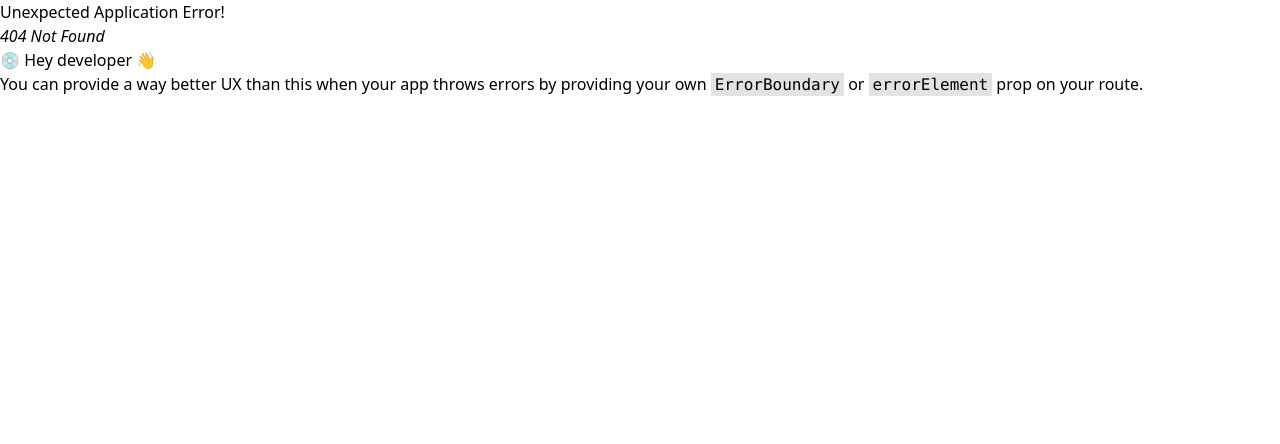
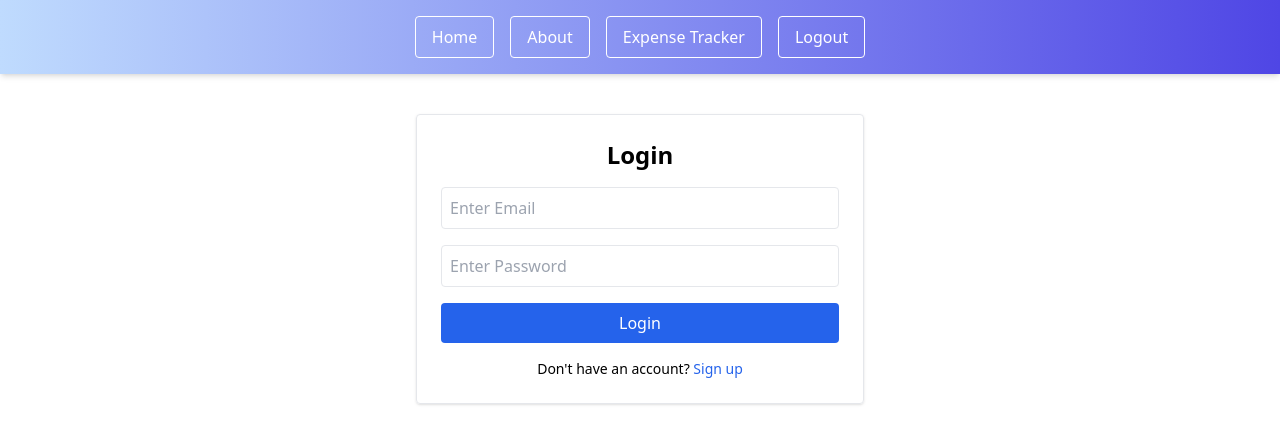
Before and after one commit to vishalsharma2907/Expense-Tracker, a React (Vite) app: page /login in a window 1280 px wide. Before the commit this address had no page. Shown: the top 444 px of the page. Built offline with nearby package versions, Linux system fonts and the light colour scheme; sample sign-in values are in the browser's storage.

Commit message:
added css to navbar/Login,Signup page functionality added /added ProtectedRoute restricted unless the user is logged in

```diff
--- a/src/App.jsx
+++ b/src/App.jsx
@@ -8,6 +8,9 @@ import Home from './pages/Home'
 import About from './pages/About'
 import Expenses from './pages/Expenses'
 import { Toaster } from 'react-hot-toast'
+import Signup from './pages/Signup'
+import Login from './pages/Login'
+import ProtectedRoute from './components/ProtectedRoute'
 
 const router=createBrowserRouter([
   {
@@ -33,10 +36,33 @@ const router=createBrowserRouter([
     element :(
       <>
       <Navbar/>
+      <ProtectedRoute>
       <Expenses/>
+      </ProtectedRoute>
       </>
     ),
   },
+
+  {
+    path:"/signup",
+    element :(
+      <>
+      <Navbar/>
+      <Signup/>
+      </>
+    ),
+  },
+   {
+    path:"/login",
+    element :(
+      <>
+      <Navbar/>
+      <Login/>
+      </>
+    ),
+  },
+
+
 ])
 const App = () => {
   return (
--- a/src/components/Navbar.jsx
+++ b/src/components/Navbar.jsx
@@ -1,13 +1,48 @@
 //!Shows navigation links to move between pages like Home, About, ExpenseForm, etc.
 import React from 'react'
-import { NavLink } from 'react-router-dom'
+import { NavLink, useNavigate } from 'react-router-dom'
 
 const Navbar = () => {
+
+  const navigate = useNavigate();
+  const currentUser = JSON.parse(localStorage.getItem("currentUser"));
+
+  const handleLogout = () => {
+    localStorage.removeItem("currentUser");
+    navigate("/login");
+  };
+
   return (
-    <div className='flex justify-center gap-8 p-4 shadow-md bg-gradient-to-r from-slate-200 to-slate-50'>
-        <NavLink to="/" className="px-4 py-2 border border-black rounded hover:bg-gray-400">Home</NavLink>
-        <NavLink to="/about" className="px-4 py-2 border border-black rounded hover:bg-gray-400">About</NavLink>
-        <NavLink to="/expenses" className="px-4 py-2 border border-black rounded hover:bg-gray-400">Expense Tracker</NavLink>
+    <div className='flex justify-center gap-4 p-4 shadow-md bg-gradient-to-r from-blue-200 to-indigo-600'>
+        <NavLink to="/" className="px-4 py-2 rounded text-white border border-white
+               hover:bg-white hover:text-blue-600 hover:shadow-md
+               transition-all duration-300 transform hover:scale-105">Home</NavLink>
+        <NavLink to="/about" className="px-4 py-2 rounded text-white border border-white
+               hover:bg-white hover:text-blue-600 hover:shadow-md
+               transition-all duration-300 transform hover:scale-105">About</NavLink>
+        <NavLink to="/expenses" className="px-4 py-2 rounded text-white border border-white
+               hover:bg-white hover:text-blue-600 hover:shadow-md
+               transition-all duration-300 transform hover:scale-105">Expense Tracker</NavLink>
+        {!currentUser ? (
+        <>
+        <NavLink to="/signup" className="px-4 py-2 rounded text-white border border-white
+               hover:bg-white hover:text-blue-600 hover:shadow-md
+               transition-all duration-300 transform hover:scale-105">Sign Up</NavLink>
+        <NavLink to="/login" className="px-4 py-2 rounded text-white border border-white
+               hover:bg-white hover:text-blue-600 hover:shadow-md
+               transition-all duration-300 transform hover:scale-105">Login</NavLink>
+        </>
+        ):(
+          <button
+          onClick={handleLogout}
+          className="px-4 py-2 rounded text-white border border-white
+               hover:bg-white hover:text-blue-600 hover:shadow-md
+               transition-all duration-300 transform hover:scale-105"
+        >
+          Logout
+        </button>
+        )}
+
     </div>
   )
 }
--- /dev/null
+++ b/src/components/ProtectedRoute.jsx
@@ -0,0 +1,15 @@
+//!component to wrap other pages that should be restricted unless the user is logged in.
+
+import React from 'react'
+import { Navigate } from 'react-router-dom'
+
+const ProtectedRoute = ({children}) => {
+    const currentUser =JSON.parse(localStorage.getItem("currentUser"))
+
+    if(!currentUser){
+        return <Navigate to="/login" replace/>
+    }
+  return  children;
+}
+
+export default ProtectedRoute
--- /dev/null
+++ b/src/pages/Login.jsx
@@ -0,0 +1,67 @@
+//!Login page for new user
+
+import React, { useState } from 'react'
+import toast from 'react-hot-toast';
+import { NavLink, useNavigate } from 'react-router-dom';
+
+const Login = () => {
+
+    const [email, setEmail] = useState("");
+  const [password, setPassword] = useState("");
+  const navigate = useNavigate();
+
+  const handleLogin=(e)=>{
+    e.preventDefault()
+    const users = JSON.parse(localStorage.getItem("users")) || [];
+    const existingUser = users.find(
+      (u) => u.email === email && u.password === password
+    );
+
+     if (existingUser) {
+      localStorage.setItem("currentUser", JSON.stringify(existingUser));
+      toast.success("Logged in successfully!");
+      navigate("/"); // redirect to Home or Expenses
+    } else {
+      toast.error("Invalid email or password.");
+    }
+  }
+  return (
+   <form
+   onSubmit={handleLogin}
+   className="max-w-md mx-auto mt-10 p-6 border rounded shadow"
+   >
+     <h2 className="text-2xl font-bold mb-4 text-center">Login</h2>
+    <input
+    type="email"
+    placeholder='Enter Email'
+    value={email}
+    onChange={(e)=>setEmail(e.target.value)}
+    className="w-full p-2 mb-4 border rounded"
+    />
+
+    <input
+    type="password"
+    placeholder='Enter Password'
+    value={password}
+    onChange={(e)=>setPassword(e.target.value)}
+    className="w-full p-2 mb-4 border rounded"
+    />
+
+    <button
+    type='submit'
+    className="w-full bg-blue-600 text-white py-2 rounded hover:bg-blue-700"
+    >
+        Login
+    </button>
+
+    <p className="text-sm text-center mt-4">
+  Don't have an account?{" "}
+  <NavLink to="/signup" className="text-blue-600 hover:underline">
+    Sign up
+  </NavLink>
+</p>
+   </form>
+  )
+}
+
+export default Login
--- /dev/null
+++ b/src/pages/Signup.jsx
@@ -0,0 +1,69 @@
+//!Sign Up page for new user
+
+import React, { useState } from 'react'
+import toast from 'react-hot-toast';
+import { NavLink, useNavigate } from 'react-router-dom';
+
+const Signup = () => {
+
+    const [email, setEmail] = useState("");
+  const [password, setPassword] = useState("");
+  const navigate =useNavigate()
+
+  const handleSignup=(e)=>{
+    e.preventDefault()
+    if (!email || !password) {
+      toast.error("All fields are required!");
+      return;
+    }
+
+    const users =JSON.parse(localStorage.getItem("users"))||[]
+    const userExists = users.find((user)=>user.email ===email);
+    if (userExists) {
+        toast.error("User already exists!");
+      return;
+    }
+
+    const newUSer={email,password}
+    users.push(newUSer)
+    localStorage.setItem("users", JSON.stringify(users));
+    toast.success("Signup successful! Please log in.");
+    navigate("/login");
+  }
+
+  return (
+    <div className="max-w-md mx-auto mt-10 p-6 border rounded shadow bg-white">
+        <h2 className="text-2xl font-bold mb-4 text-center">Sign Up</h2>
+        <form  onSubmit={handleSignup} className="space-y-4">
+            <input
+            type="email"
+            placeholder='Email'
+            className="w-full p-2 border rounded"
+            value={email}
+            onChange={(e)=>setEmail(e.target.value)}
+            />
+            <input
+            type="password"
+            placeholder='Password'
+            className="w-full p-2 border rounded"
+            value={password}
+            onChange={(e)=>setPassword(e.target.value)}
+            />
+            <button
+            type='submit'
+            className="w-full bg-blue-600 text-white py-2 rounded hover:bg-blue-700"
+            >
+                Sign Up
+            </button>
+            <p className="text-sm text-center mt-2">
+  Don't have an account?{" "}
+  <NavLink to="/login" className="text-blue-600 hover:underline">
+    Login
+  </NavLink>
+</p>
+        </form>
+    </div>
+  )
+}
+
+export default Signup
```
